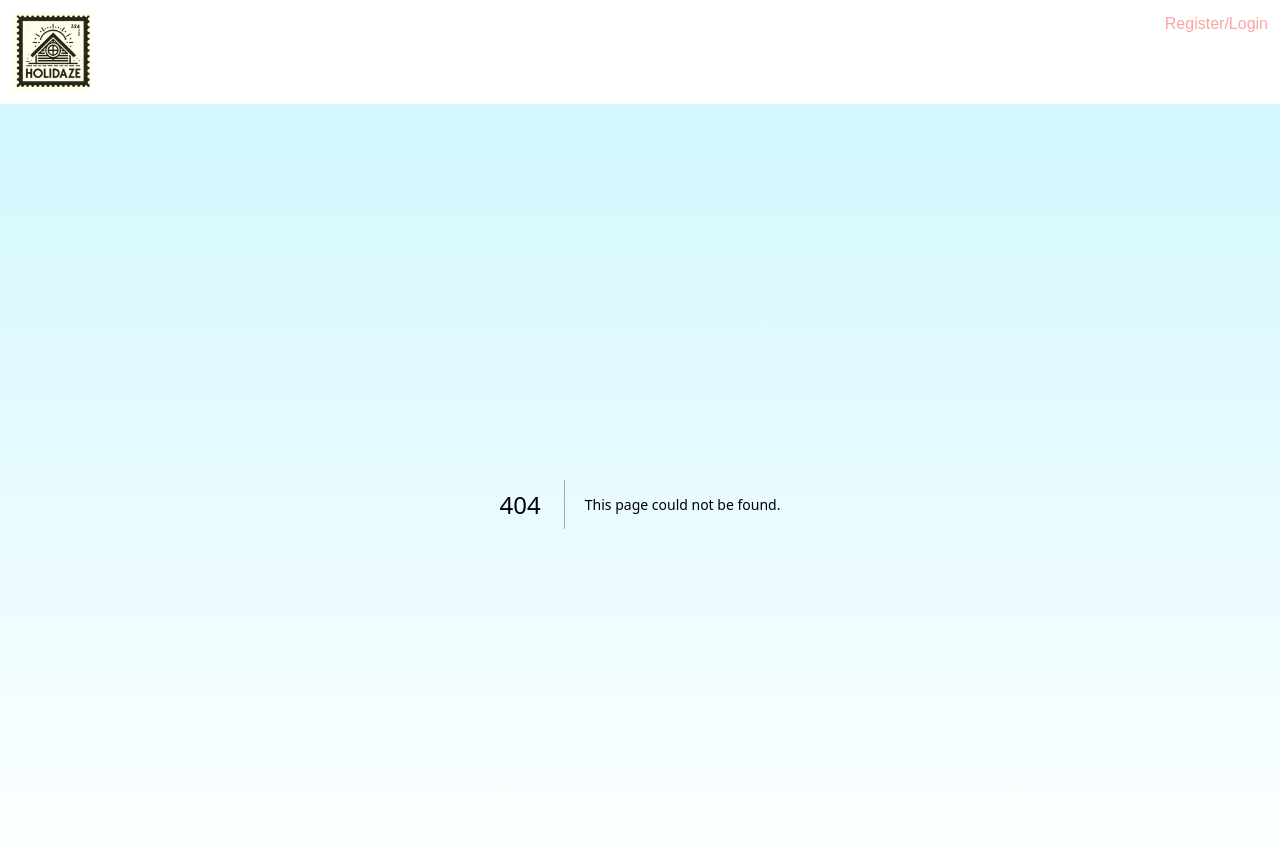
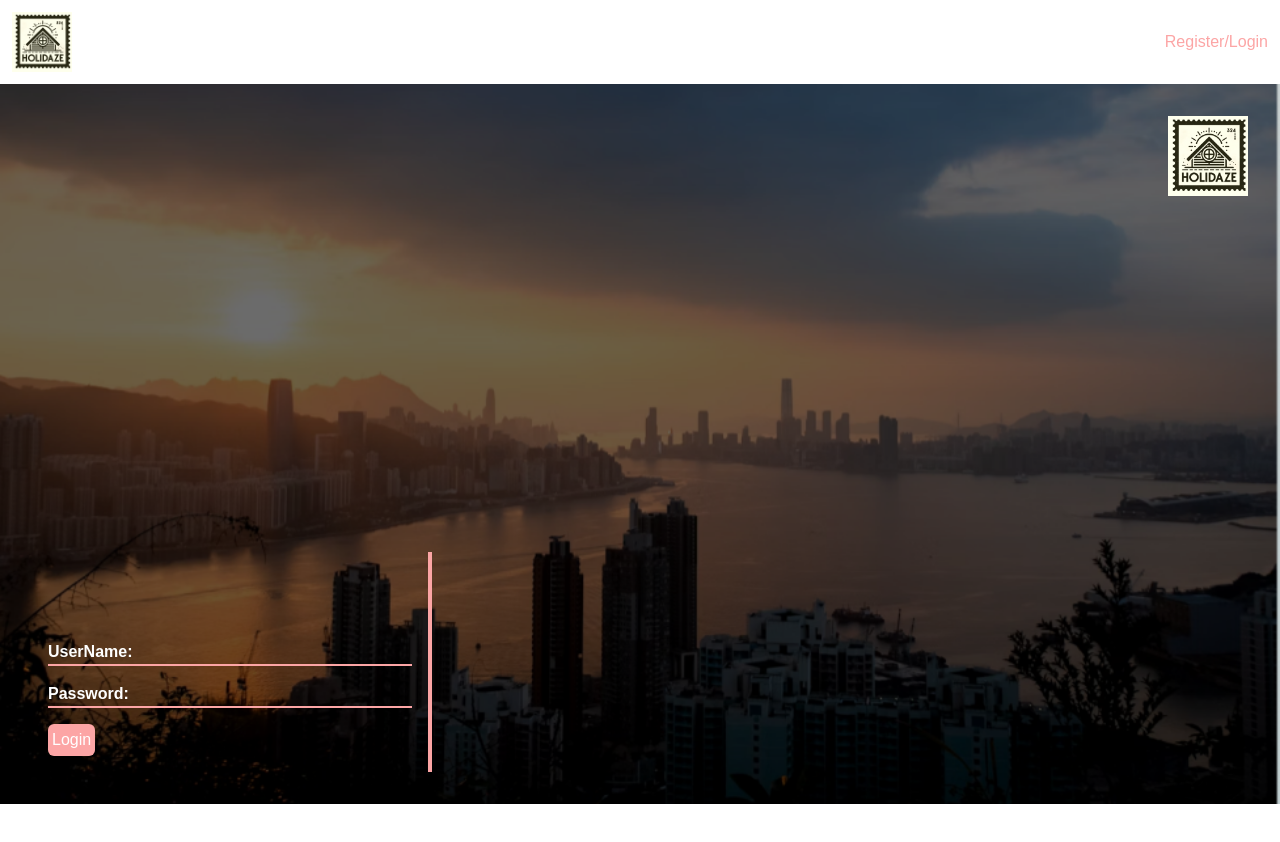
Before and after one commit to Jarle302/holidaze, a Next.js app: page /auth/login in a window 1280 px wide. Before the commit this address had no page. Shown: the top 842 px of the page. After the commit the page ends 804 px from the top, so only its background shows below. Built offline with nearby package versions, Linux system fonts and the light colour scheme; a web font is replaced by a local one.

Commit message:
add login page

```diff
--- /dev/null
+++ b/app/auth/layout.tsx
@@ -0,0 +1,5 @@
+import { ReactNode } from "react";
+
+export default function AuthLayout({ children }: { children: ReactNode }) {
+  return <main>{children}</main>;
+}
--- /dev/null
+++ b/app/auth/login/page.tsx
@@ -0,0 +1,18 @@
+import { LoginForm } from "@/app/ui/components/LoginForm";
+import Image from "next/image";
+import { FC } from "react";
+
+export default function Login() {
+  return (
+    <section className="bg--login h-[90vh] flex items-start flex-col justify-between p-8">
+      <Image
+        className="ml-auto self-start w-[80px]"
+        src="/stampLogo.webp"
+        alt="Holidaze logo, in the form of a post stamp"
+        height={1024}
+        width={1024}
+      />
+      <LoginForm />
+    </section>
+  );
+}
--- a/app/globals.css
+++ b/app/globals.css
@@ -41,8 +41,17 @@ body {
   background-size: cover;
 }
 
+.bg--gradient {
+  background: rgb(255, 255, 255);
+  background: linear-gradient(
+    0deg,
+    rgba(255, 255, 255, 1) 0%,
+    rgba(204, 246, 254, 1) 100%
+  );
+}
 
-.bg--gradient{
-  background: rgb(255,255,255);
-background: linear-gradient(0deg, rgba(255,255,255,1) 0%, rgba(204,246,254,1) 100%);
+.bg--login {
+  background-image: url(/loginbg.png);
+  background-position: bottom;
+  background-size: cover;
 }
--- a/app/page.tsx
+++ b/app/page.tsx
@@ -19,7 +19,7 @@ export default function Home() {
         <div className="background--landing--right flex-1 h-full flex items-end justify-center p-2">
           <div className="bg-yellow-800 max-w-[400px] p-5 ">
             <p className="">
-              Whether you`&apos;`re looking for the rustic charm of a mountain
+              Whether you&apos;re looking for the rustic charm of a mountain
               lodge or the serene beauty of a beachfront villa, our diverse
               collection has something for every taste and occasion. Let your
               journey begin here
@@ -27,7 +27,10 @@ export default function Home() {
           </div>
         </div>
       </section>
-      <section className="h-[100vh] sm:flex-row flex-col flex justify-evenly">
+      <section className="h-[100vh] py-4 sm:flex-row flex-col sm:flex-wrap flex justify-evenly">
+        <h2 className="w-full text-center text-2xl text-red-300 font-bold">
+          Do like so many others!
+        </h2>
         <SocialProofCard
           img={"/socialConsumer.png"}
           alt="Family on the beach"
@@ -43,12 +46,12 @@ export default function Home() {
       </section>
       <section>
         <div className="bg-white p-12 flex">
-          <p>
+          <p className="max-w-[400px] min-w-[280px] flex-1">
             Unlock the full potential of your property. List with Holidaze and
             watch your bookings soar.
           </p>
           <button className="p-2 bg-red-300 rounded-md">
-            Start Hosting Toyday
+            Start Hosting Today
           </button>
         </div>
         <div className="bg-white p-4 flex">
--- /dev/null
+++ b/app/ui/components/AuthInput/index.tsx
@@ -0,0 +1,28 @@
+type inputProps = {
+  label: string;
+  handleChange: (e: React.ChangeEvent<HTMLInputElement>) => void;
+  name: string;
+  type?: string;
+};
+
+export const AuthInput = ({
+  label = "test",
+  handleChange = (e) => e.target.name,
+  name = "test",
+  type = "text",
+}: inputProps) => {
+  return (
+    <div className="border-b-2 border-red-300 flex gap-2 items-end w-full text-white font-bold">
+      <label htmlFor={name}>
+        {label[0].toUpperCase() + label.slice(1) + ":"}
+      </label>
+      <input
+        className="bg-transparent outline-none h-[21px]"
+        onChange={handleChange}
+        type={type}
+        name={name}
+        id={name}
+      />
+    </div>
+  );
+};
--- a/app/ui/components/Header/index.tsx
+++ b/app/ui/components/Header/index.tsx
@@ -6,13 +6,13 @@ export const Header: FC = () => {
     <header className="p-3 text-red-300 bg-white">
       <nav className="w-full flex justify-between">
         <Image
-          className="w-[80px]"
+          className="w-[60px]"
           src="/stampLogo.webp"
           alt="Holidaze logo, in the form of a post stamp"
           height={1024}
           width={1024}
         />
-        <ul>
+        <ul className={"flex flex-col sm:flex-row sm:items-center "}>
           <Link href="#">Register</Link>/<Link href="#">Login</Link>
         </ul>
       </nav>
--- /dev/null
+++ b/app/ui/components/LoginForm/index.tsx
@@ -0,0 +1,24 @@
+"use client";
+
+import { AuthInput } from "../AuthInput";
+
+export const LoginForm = () => {
+  return (
+    <form className="w-[400px] h-[220px] flex gap-4 justify-end p-4 flex-col   bg-transparent lg:border-r-4 border-red-300">
+      <AuthInput
+        label="UserName"
+        handleChange={(e) => console.log(e.target)}
+        name="test"
+      />
+      <AuthInput
+        label="Password"
+        handleChange={(e) => console.log(e.target)}
+        name="test"
+        type="password"
+      />
+      <button className="bg-red-300 rounded-md p-1 self-start text-white">
+        Login
+      </button>
+    </form>
+  );
+};
--- a/app/ui/components/SocialProofCard/index.tsx
+++ b/app/ui/components/SocialProofCard/index.tsx
@@ -17,17 +17,17 @@ export const SocialProofCard: FC<SocialProofProps> = ({
 }) => {
   return (
     <div
-      className={`h-[80vh] min-h-[400px] w-[380px] ${courier.className} bg-white px-4 pt-4 pb-4`}>
+      className={`h-[470px] w-[340px] ${courier.className} bg-white px-4 pt-4 pb-4`}>
       <Image
         width={1024}
-        className="h-[70%] w-full"
+        className="h-[300px] w-full"
         height={1024}
         src={img}
         alt={alt}
       />
-      <div className="flex flex-col justify-between py-1 h-[180px]">
+      <div className="flex flex-col justify-between pt-1  h-[147px] leading-none">
         <p>{description}</p>
-        <h3 className="text-xl font-bold pb-2">{host}</h3>
+        <h3 className="text-xl font-bold">{host}</h3>
       </div>
     </div>
   );
```
Also changed, not shown: app/auth/page.tsx (added), app/auth/register/page.tsx (added), public/loginbg.png (added).
